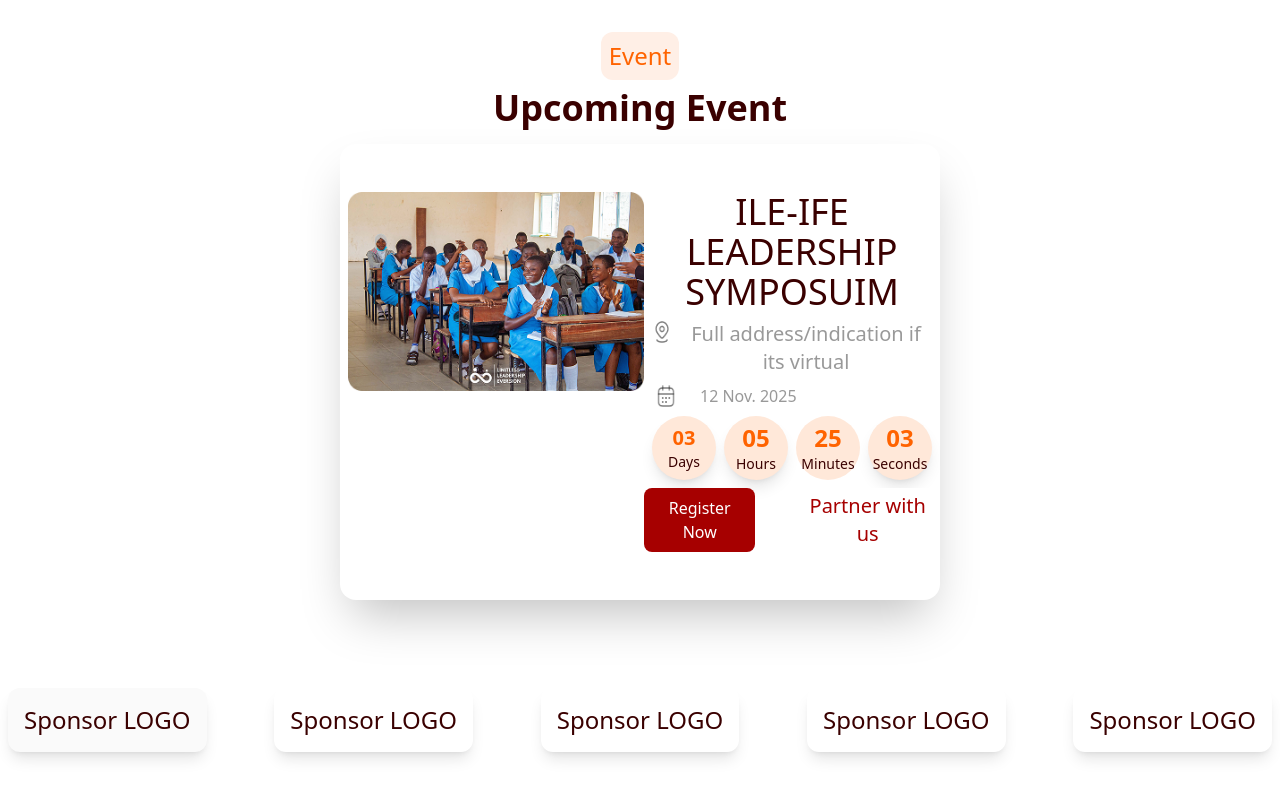
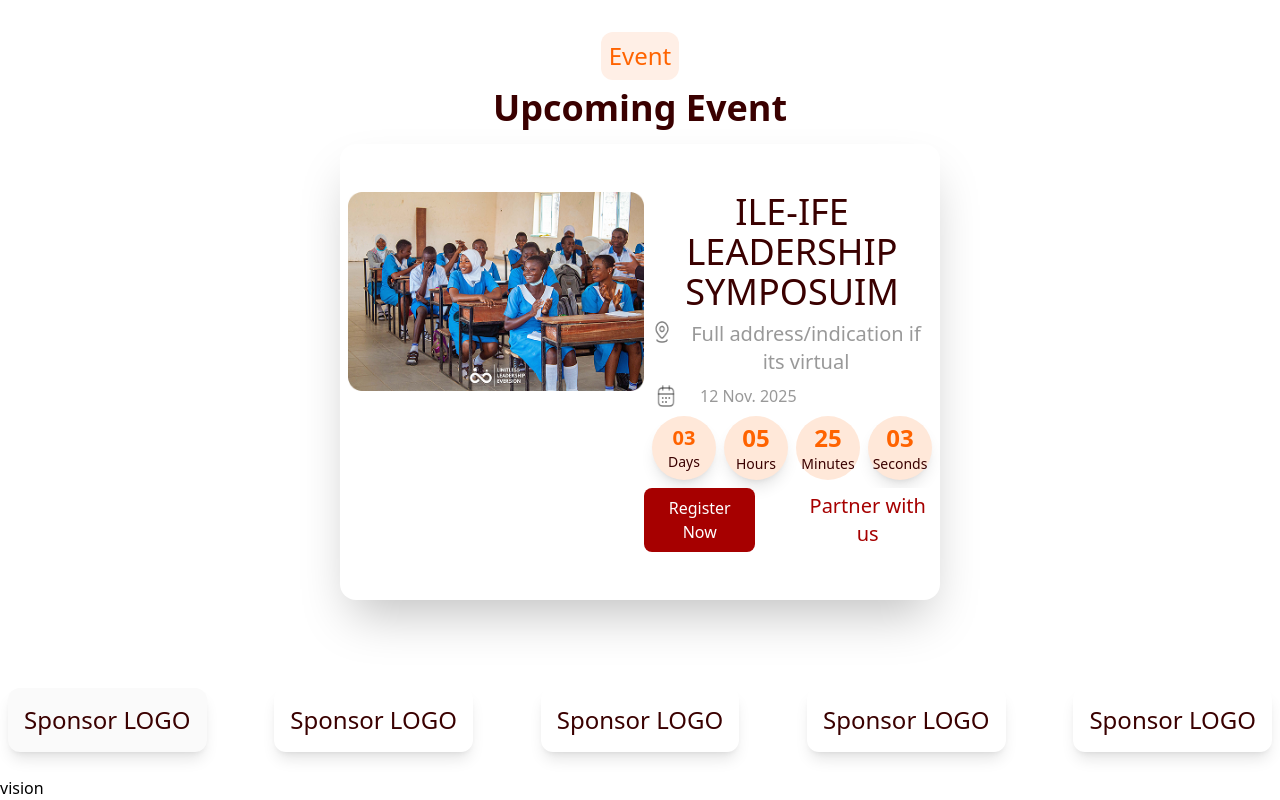
Before and after one commit to Developerfiyin/LLE-website, a React (Vite) app: page / in a window 1280 px wide. Shown: the part 1374-2174 px from the top of the page. Before the commit the page ends 2150 px from the top, so only its background shows below. Built offline with nearby package versions, Linux system fonts and the light colour scheme.

Commit message:
Added Vision file to app.jsx

```diff
--- a/src/App.jsx
+++ b/src/App.jsx
@@ -2,6 +2,7 @@ import Header from './Components/header'
 import Hero from './Components/hero'
 import Event from './Components/event'
 import Logo from './Components/logo'
+import Vision from './Components/vision'
 import './App.css'
 
 const App =() => {
@@ -11,6 +12,7 @@ return (
   <Hero/>
    <Event/>
    <Logo/>
+   <Vision/>
   </>
 )
 }
--- /dev/null
+++ b/src/Components/vision.jsx
@@ -0,0 +1,9 @@
+import React from 'react'
+
+const vision = () => {
+  return (
+    <div>vision</div>
+  )
+}
+
+export default vision
```
